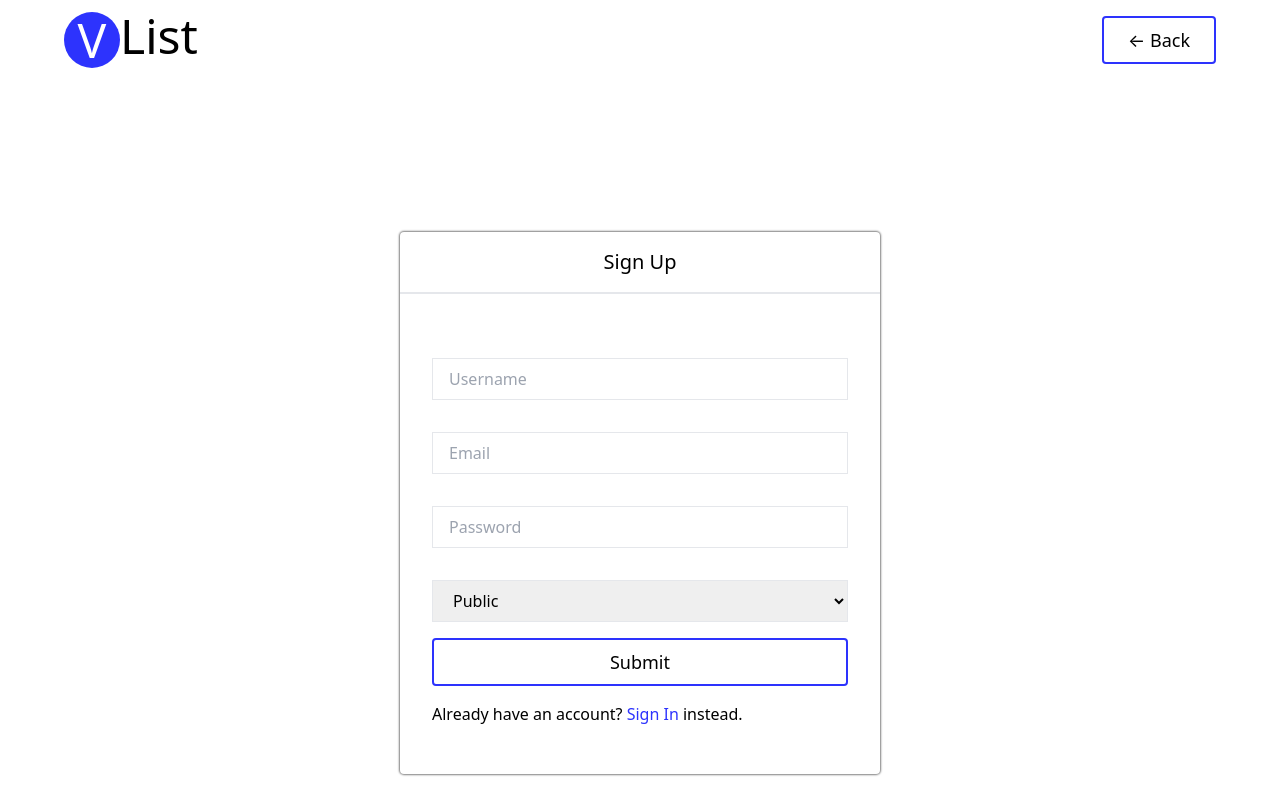
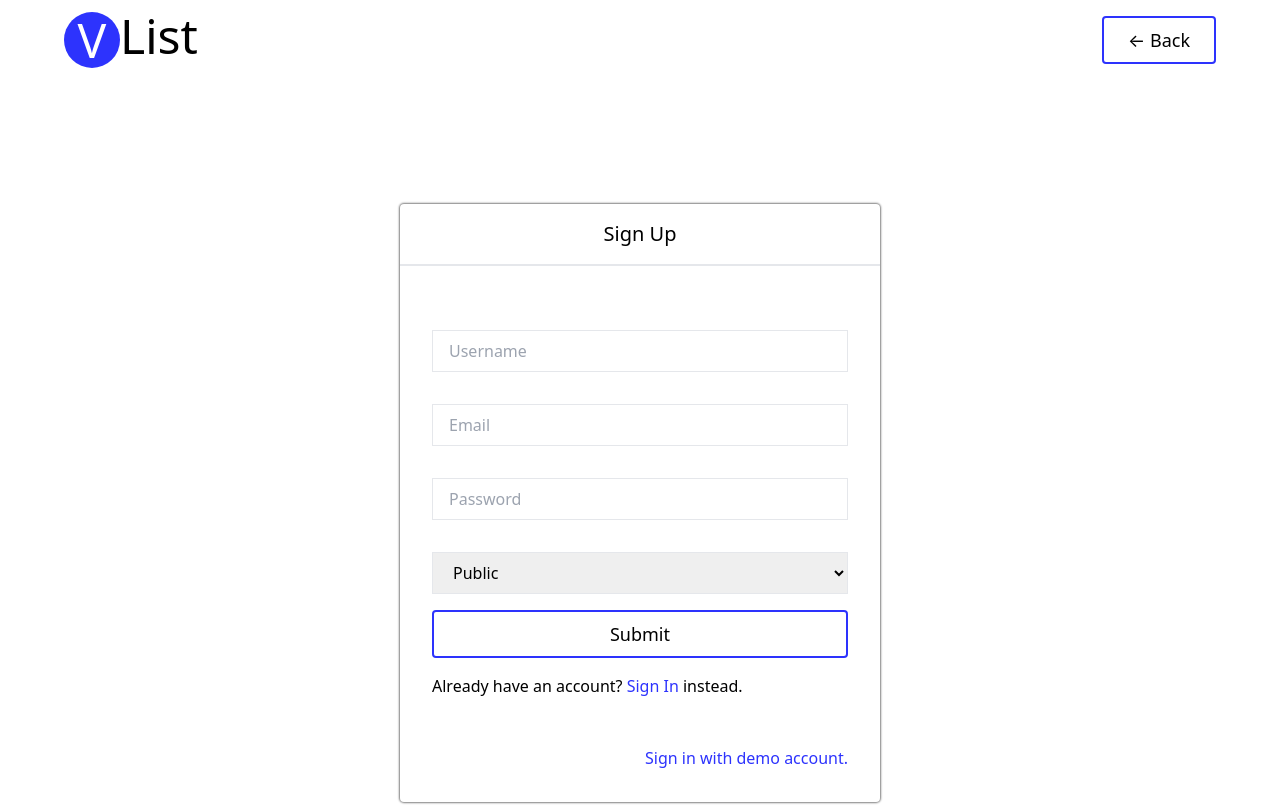
Before and after one commit to nnha19/Save-Vocabularies, a React (Create React App) app in the folder ui/: page /auth in a window 1280 px wide. Shown: the top 805 px of the page. Built offline with nearby package versions, Linux system fonts and the light colour scheme.

Commit message:
demo login done

```diff
--- a/ui/src/components/Auth/Auth.tsx
+++ b/ui/src/components/Auth/Auth.tsx
@@ -41,6 +41,24 @@ const Auth = () => {
       const resp: any = await axios({
         url: `${process.env.REACT_APP_BACKEND_URL}/${authMode}`,
         data,
+        method: "POST",
+      });
+      setLoading(false);
+      userContext?.setAuthInfo(resp.data);
+      localStorage.setItem("user", JSON.stringify(resp.data));
+      history.push(`/dashboard/${resp.data._id}/vocabularies`);
+    } catch (err: any) {
+      setLoading(false);
+      setError(err?.response?.data);
+    }
+  };
+
+  const demoLogin = async () => {
+    try {
+      setLoading(true);
+      const resp: any = await axios({
+        url: `${process.env.REACT_APP_BACKEND_URL}/signin`,
+        data: { email: "demouser@gmail.com", password: "password" },
         method: "POST",
       });
       setLoading(false);
@@ -145,6 +163,12 @@ const Auth = () => {
                 instead.
               </p>
             )}
+            <p
+              onClick={demoLogin}
+              className="text-right mt-12 text-lpPrimaryColor cursor-pointer"
+            >
+              Sign in with demo account.
+            </p>
           </div>
         </form>
       </div>
--- a/ui/src/components/Notifications/Notifications.tsx
+++ b/ui/src/components/Notifications/Notifications.tsx
@@ -38,7 +38,7 @@ const Notifications: React.FC<IProps> = ({ notifications }) => {
   }, []);
 
   const history = useHistory();
-  const notificationsList = notifications.map((notification) => {
+  const notificationsList = notifications.reverse().map((notification) => {
     return (
       <div
         key={notification.noti._id}
```
